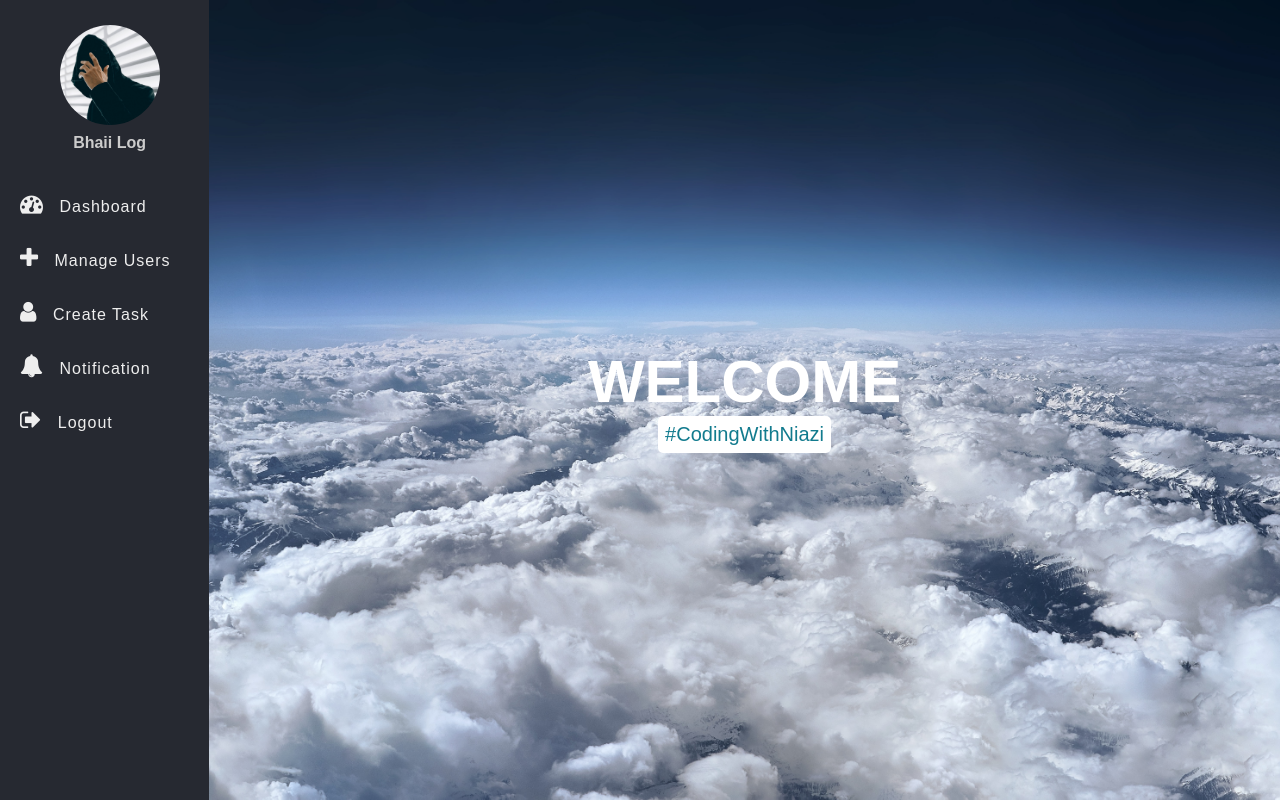
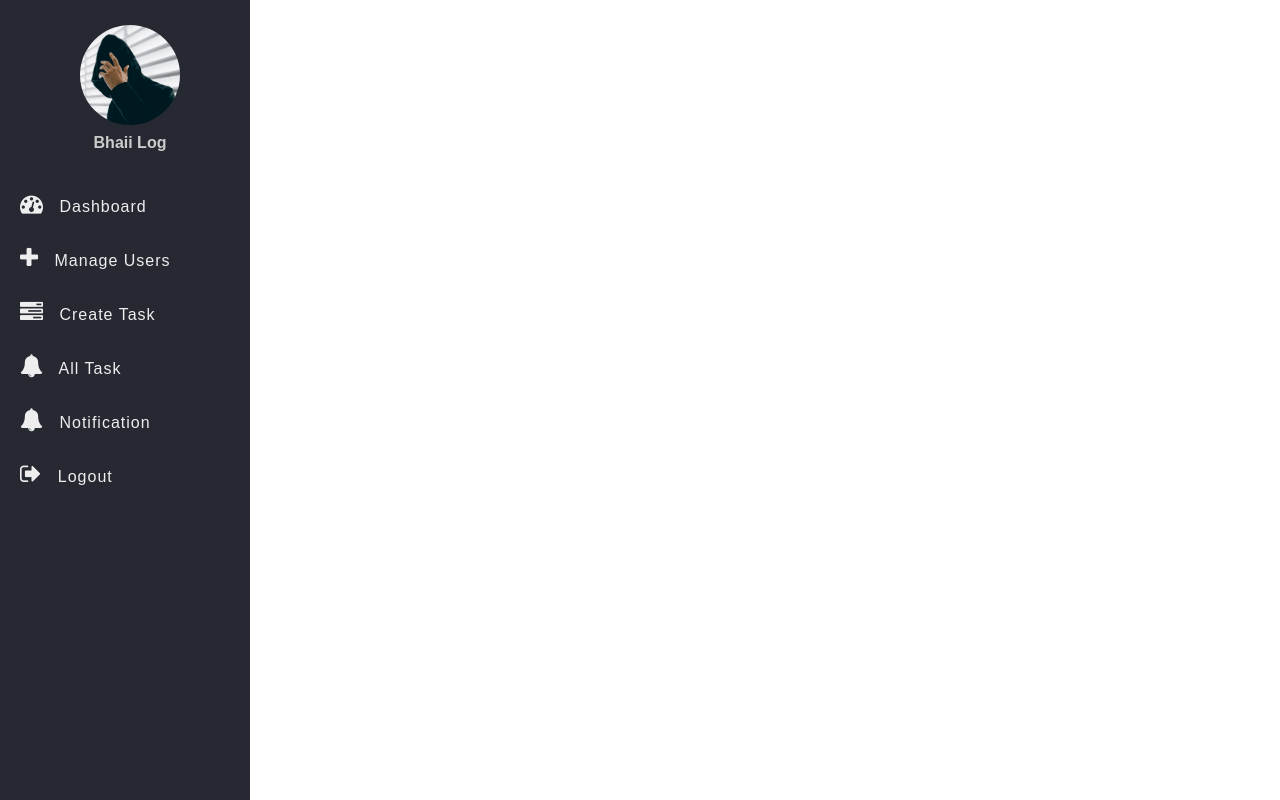
Before and after one commit to afnankhanniazi/task-management-system, a PHP site: page / in a window 1280 px wide. Shown: the part 60-860 px from the top of the page. Run offline with PHP 8.4, Linux system fonts and the light colour scheme.

Commit message:
login page

```diff
--- a/css/style.css
+++ b/css/style.css
@@ -50,27 +50,6 @@
 .body {
 	display: flex;
 }
-.section-1 {
-	width: 100%;
-	background: url("../img/bg.jpg");
-	background-size: cover;
-	background-position: center;
-	display: flex;
-	justify-content: center;
-	align-items: center;
-	flex-direction: column;
-}
-.section-1 h1 {
-	color: #fff;
-	font-size: 60px;
-}
-.section-1 p {
-	color: #127b8e;
-	font-size: 20px;
-	background: #fff;
-	padding: 7px;
-	border-radius: 5px;
-}
 .side-bar ul {
 	margin-top: 20px;
 	list-style: none;
--- a/index.php
+++ b/index.php
@@ -77,8 +77,14 @@
 				</li>
 				<li>
 					<a href="#">
-						<i class="fa fa-user" aria-hidden="true"></i>
+						<i class="fa fa-tasks" aria-hidden="true"></i>
 						<span>Create Task</span>
+					</a>
+				</li>
+				<li>
+					<a href="#">
+						<i class="fa fa-bell" aria-hidden="true"></i>
+						<span>All Task</span>
 					</a>
 				</li>
 				<li>
@@ -99,8 +105,7 @@
 
 		</nav>
 		<section class="section-1">
-			<h1>WELCOME</h1>
-			<p>#CodingWithNiazi</p>
+
 		</section>
 	</div>
 
```
Also changed, not shown: css/login.php (added).
